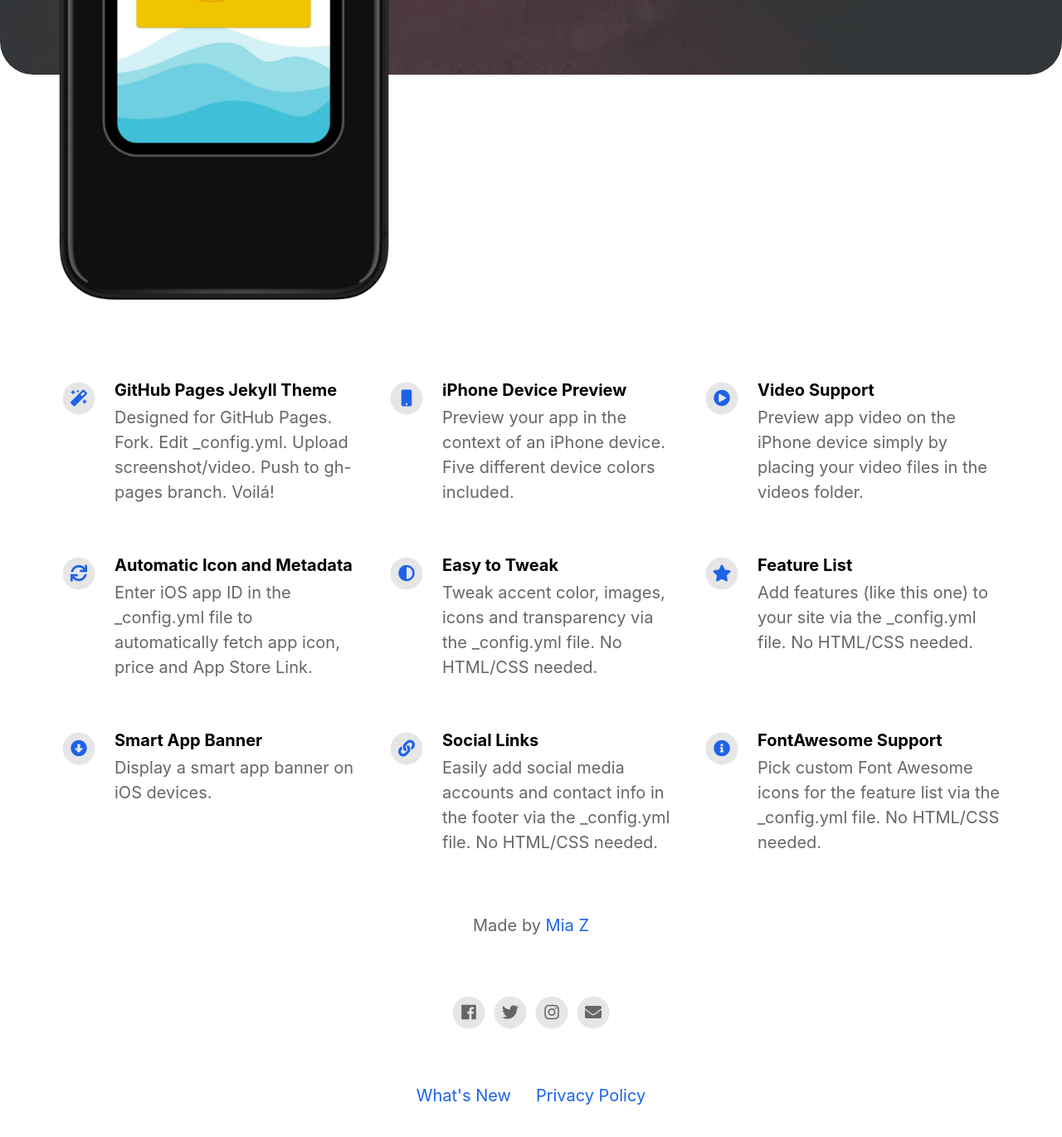
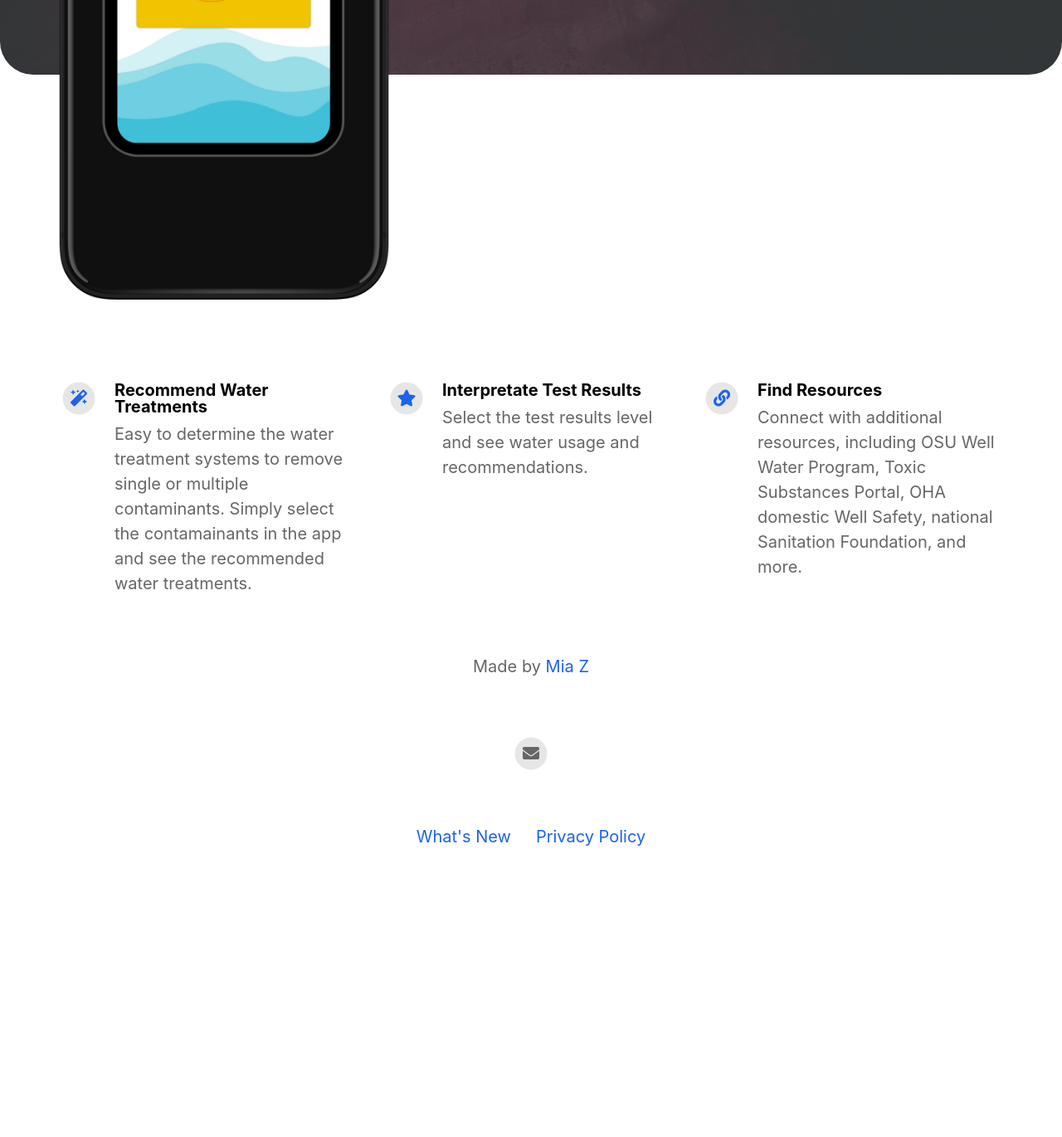
Before and after one commit to ikigaipdx/app, a Jekyll site: the page built from index.html, in a window 1280 px wide and 1400 px high, scrolled down 624 px. Shown: the top 1370 px of the window at 83% size. Built offline with Jekyll 4.4.1, drawn with Linux system fonts in a browser that asks for light colours; nearby versions of some CDN libraries; after the commit the page ends 1712 px from its top, so only the background shows below that; some of the changed text lies outside the part shown.

Commit message:
Update _config.yml
updated features

```diff
--- a/_config.yml
+++ b/_config.yml
@@ -1,5 +1,5 @@
 #page title
-page_title                                :                                           # Automatically populates with app name if not set and if iOS app ID is set. Otherwise enter manually.
+page_title                                : OSU BeWell App                            # Automatically populates with app name if not set and if iOS app ID is set. Otherwise enter manually.
 
 # App Info
 ios_app_id                                :                               # Required. Enter iOS app ID to automatically populate name, price and icons (e.g. 718043190).
@@ -10,10 +10,10 @@ playstore_link                            :
 presskit_download_link                    :                                           # Enter a link to downloadable file or (e.g. public Dropbox link to a .zip file).
                                                                                       # Or upload your press kit file to assets and set path accordingly (e.g. "assets/your_press_kit.zip").
 
-app_icon                                  : # assets/appicon.png                      # Automatically populates if not set and if iOS app ID is set.  Otherwise enter path to icon file manually.
-app_name                                  :                                           # Automatically populates if not set and if iOS app ID is set.  Otherwise enter manually.
+app_icon                                  :                         # assets/appicon.png                      # Automatically populates if not set and if iOS app ID is set.  Otherwise enter path to icon file manually.
+app_name                                  : OSU BeWell App                            # Automatically populates if not set and if iOS app ID is set.  Otherwise enter manually.
 app_price                                 :                                           # Automatically populates if not set and if iOS app ID is set.  Otherwise enter manually.
-app_description                           : Write a short tagline for your app.
+app_description                           : Empowering Health & Action.
 
 enable_smart_app_banner                   : true                                      # Set to true to show a smart app banner at top of page on mobile devices.
 
@@ -24,9 +24,9 @@ your_name                                 : Mia Z
 your_link                                 : TBA
 your_state                                : Oregon, USA
 email_address                             : transxsciencetech@gmail.com
-facebook_username                         : TBA
-instagram_username                        : TBA
-twitter_username                          : TBA
+facebook_username                         :
+instagram_username                        :
+twitter_username                          :
 github_username                           :
 youtube_username                          :
 mastodon_link                             :
@@ -36,41 +36,41 @@ mastodon_link                             :
 # Feature List                            Edit, add or remove features to be presented.
 features                                  :
 
-  - title                                 : GitHub Pages Jekyll Theme
-    description                           : Designed for GitHub Pages. Fork. Edit _config.yml. Upload screenshot/video. Push to gh-pages branch. Voilá!
+  - title                                 : Recommend Water Treatments
+    description                           : Easy to determine the water treatment systems to remove single or multiple contaminants. Simply select the contamainants in the app and see the recommended water treatments.
     fontawesome_icon_name                 : magic
 
-  - title                                 : iPhone Device Preview
-    description                           : Preview your app in the context of an iPhone device. Five different device colors included.
-    fontawesome_icon_name                 : mobile
-
-  - title                                 : Video Support
-    description                           : Preview app video on the iPhone device simply by placing your video files in the videos folder.
-    fontawesome_icon_name                 : play-circle
-
-  - title                                 : Automatic Icon and Metadata
-    description                           : Enter iOS app ID in the _config.yml file to automatically fetch app icon, price and App Store Link.
-    fontawesome_icon_name                 : sync
-
-  - title                                 : Easy to Tweak
-    description                           : Tweak accent color, images, icons and transparency via the _config.yml file. No HTML/CSS needed.
-    fontawesome_icon_name                 : adjust
-
-  - title                                 : Feature List
-    description                           : Add features (like this one) to your site via the _config.yml file. No HTML/CSS needed.
+  - title                                 : Interpretate Test Results
+    description                           : Select the test results level and see water usage and recommendations.
     fontawesome_icon_name                 : star
 
-  - title                                 : Smart App Banner
-    description                           : Display a smart app banner on iOS devices.
-    fontawesome_icon_name                 : arrow-alt-circle-down
-
-  - title                                 : Social Links
-    description                           : Easily add social media accounts and contact info in the footer via the _config.yml file. No HTML/CSS needed.
+  - title                                 : Find Resources
+    description                           : Connect with additional resources, including OSU Well Water Program, Toxic Substances Portal, OHA domestic Well Safety, national Sanitation Foundation, and more.
     fontawesome_icon_name                 : link
 
-  - title                                 : FontAwesome Support
-    description                           : Pick custom Font Awesome icons for the feature list via the _config.yml file. No HTML/CSS needed.
-    fontawesome_icon_name                 : info-circle
+  - title                                 : #Automatic Icon and Metadata
+    description                           : #Enter iOS app ID in the _config.yml file to automatically fetch app icon, price and App Store Link.
+    fontawesome_icon_name                 : #sync
+
+  - title                                 : #Easy to Tweak
+    description                           : #Tweak accent color, images, icons and transparency via the _config.yml file. No HTML/CSS needed.
+    fontawesome_icon_name                 : #adjust
+
+  - title                                 : #Feature List
+    description                           : #Add features (like this one) to your site via the _config.yml file. No HTML/CSS needed.
+    fontawesome_icon_name                 : #star
+
+  - title                                 : #Smart App Banner
+    description                           : #Display a smart app banner on iOS devices.
+    fontawesome_icon_name                 : #arrow-alt-circle-down
+
+  - title                                 : #Social Links
+    description                           : #Easily add social media accounts and contact info in the footer via the _config.yml file. No HTML/CSS needed.
+    fontawesome_icon_name                 : #link
+
+  - title                                 : #FontAwesome Support
+    description                           : #Pick custom Font Awesome icons for the feature list via the _config.yml file. No HTML/CSS needed.
+    fontawesome_icon_name                 : #info-circle
 
   - title                                 : # New Feature Title
     description                           : # New Feature Description
```
